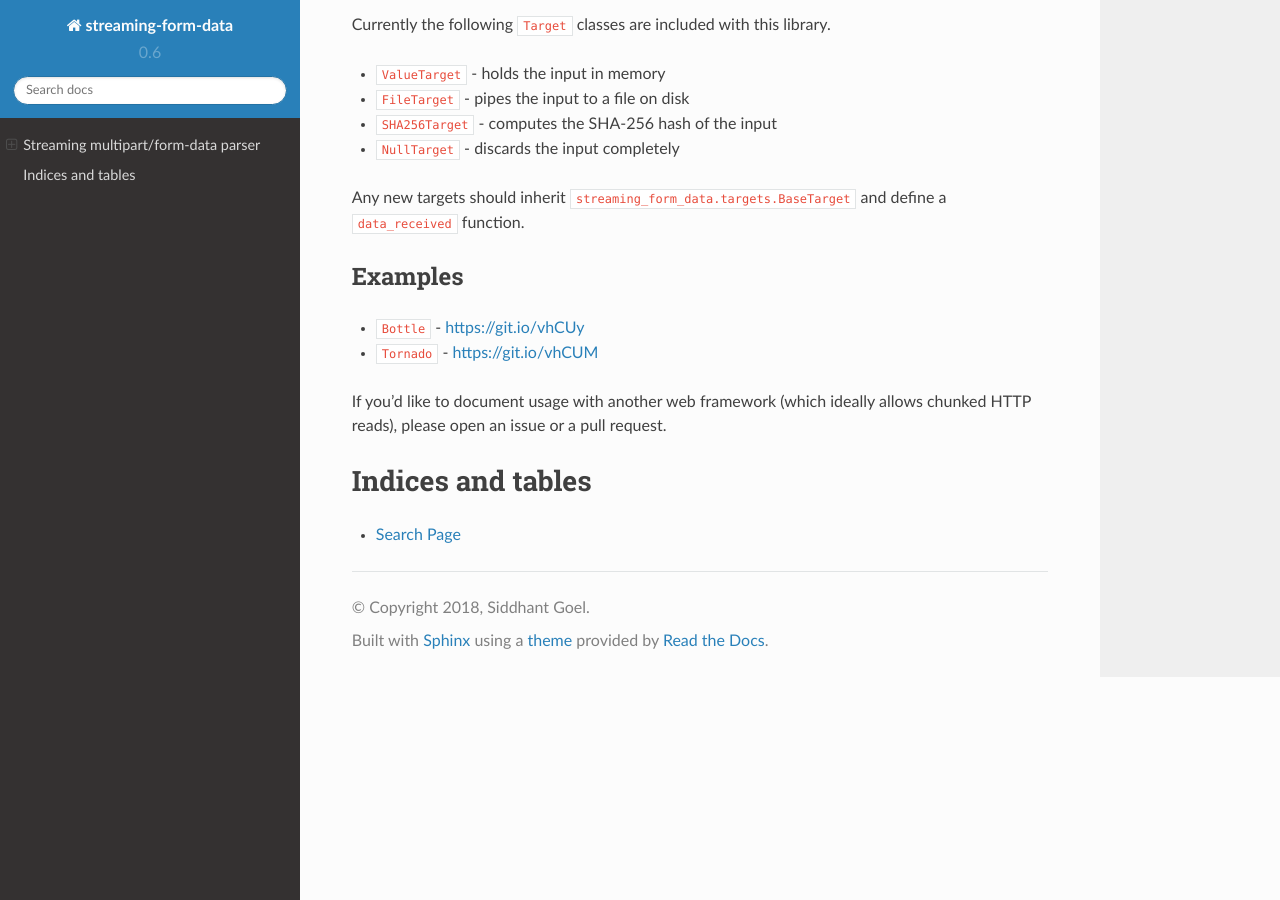
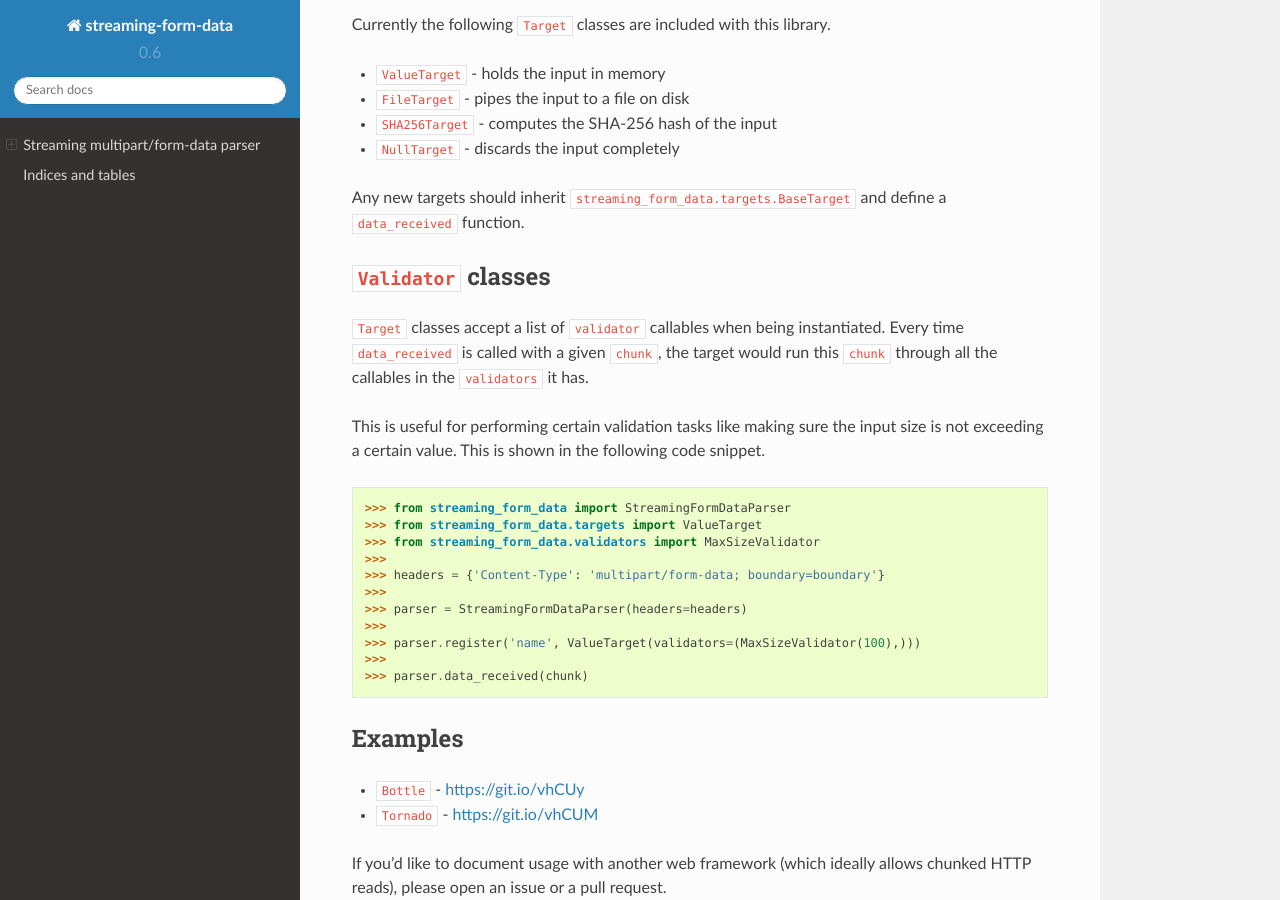
Before and after one commit to siddhantgoel/streaming-form-data, a Sphinx documentation site: the page built from docs/index.rst, in a window 1280 px wide and 900 px high, scrolled down 1507 px. Built offline with Sphinx 7.4.7 and the Read the Docs theme 2.0.0, drawn with Linux system fonts in a browser that asks for light colours.

Commit message:
include validators in docs

```diff
--- a/docs/index.rst
+++ b/docs/index.rst
@@ -89,6 +89,32 @@ Currently the following :code:`Target` classes are included with this library.
 Any new targets should inherit :code:`streaming_form_data.targets.BaseTarget`
 and define a :code:`data_received` function.
 
+:code:`Validator` classes
+-------------------------
+
+:code:`Target` classes accept a list of :code:`validator` callables when being
+instantiated. Every time :code:`data_received` is called with a given
+:code:`chunk`, the target would run this :code:`chunk` through all the callables
+in the :code:`validators` it has.
+
+This is useful for performing certain validation tasks like making sure the
+input size is not exceeding a certain value. This is shown in the following code
+snippet.
+
+.. code-block:: python
+
+    >>> from streaming_form_data import StreamingFormDataParser
+    >>> from streaming_form_data.targets import ValueTarget
+    >>> from streaming_form_data.validators import MaxSizeValidator
+    >>>
+    >>> headers = {'Content-Type': 'multipart/form-data; boundary=boundary'}
+    >>>
+    >>> parser = StreamingFormDataParser(headers=headers)
+    >>>
+    >>> parser.register('name', ValueTarget(validators=(MaxSizeValidator(100),)))
+    >>>
+    >>> parser.data_received(chunk)
+
 
 Examples
 --------
```
